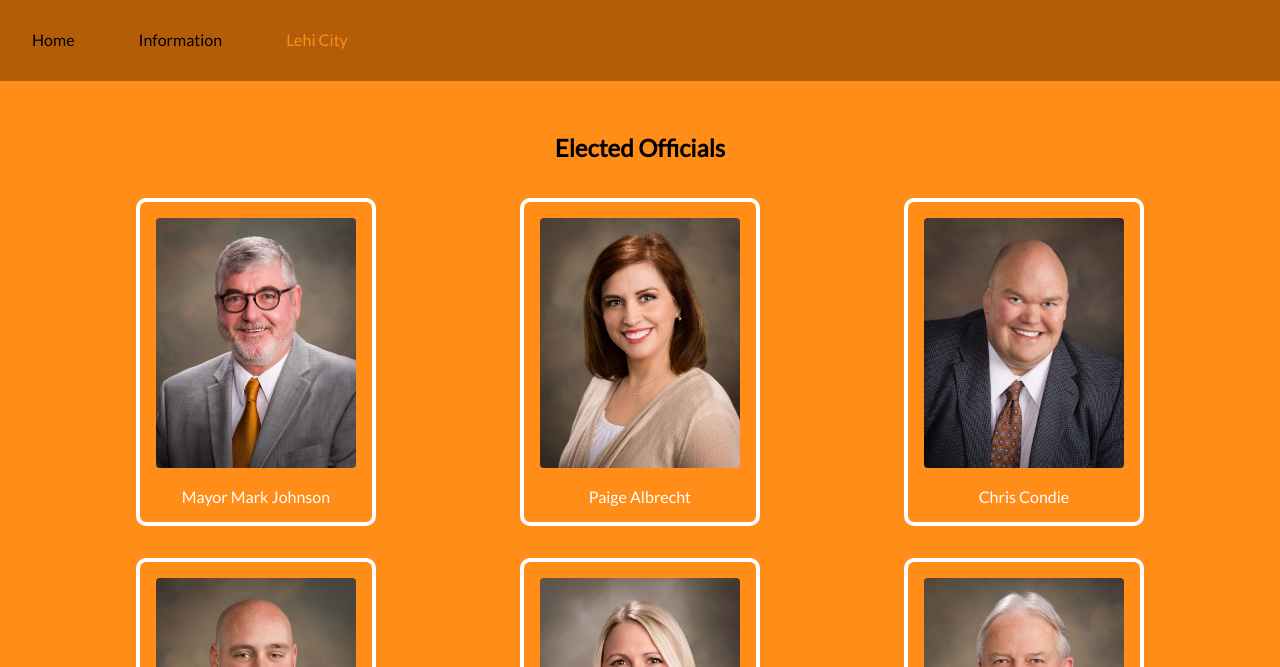
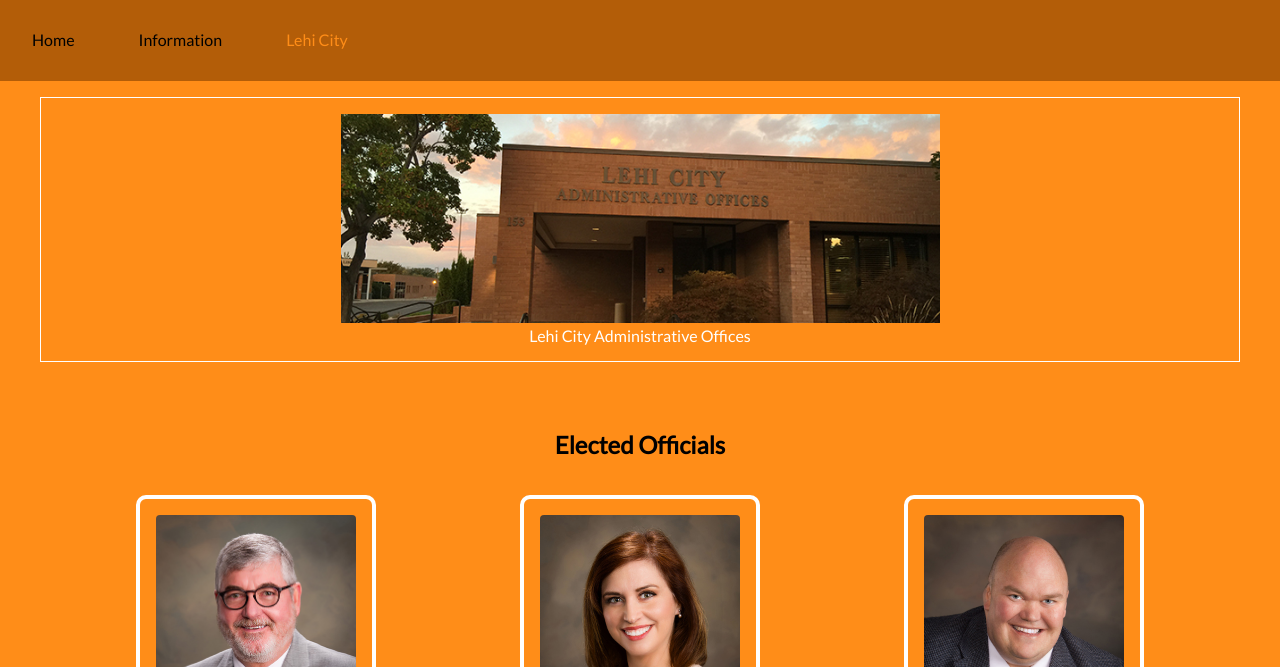
Before and after one commit to PackerSuxoSanchez/NPV, a plain HTML site: page lehi-city.html in a window 1280 px wide. Shown: the part 133-800 px from the top of the page. Drawn offline with Linux system fonts and the light colour scheme.

Commit message:
Added city images to Lehi City

```diff
--- a/lehi-city.html
+++ b/lehi-city.html
@@ -23,6 +23,13 @@
             <!--<li class="active">Map & Amenities</li>-->
         </ul>
     </nav>
+    <!--Administrative Building Image-->
+    <div class="lehi-img-div">
+        <figure class="lehi-border">
+        <img src="/images/Admin-building_web.jpg" alt="Lehi Administrative Building" class="lehi-img">
+        <figcaption>Lehi City Administrative Offices</figcaption>
+        </figure>
+    </div>
     <main>
         <h2>Elected Officials</h2>
         <!--Elected Officials-->
@@ -53,6 +60,13 @@
         </figure>
     </div>
     </main>
+    <!--Old Lehi Main Image-->
+    <div class="lehi-img-div">
+        <figure class="lehi-border">
+        <img src="/images/Main-Street1.jpg" alt="Old Lehi Main Street" class="lehi-img">
+        <figcaption>Old Lehi Main Street</figcaption>
+        </figure>
+    </div>
     <!--Social Media-->
     <section id="social-media">
         <h3>Follow us on social media</h3>
--- a/style.css
+++ b/style.css
@@ -93,6 +93,19 @@ figcaption {
     padding-bottom: 1em;
 }
 
+.lehi-img-div {
+    text-align: center;
+}
+
+.lehi-img {
+    padding-top: 1em;
+    width: 50%;
+}
+
+.lehi-border {
+    border: 1px solid white;
+}
+
 .elected-border {
     border: .25em solid white;
     border-radius: 10px;
```
Also changed, not shown: images/Admin-building_web.jpg (added), images/Demographics_2015.jpg (added), images/Main-Street1.jpg (added).
